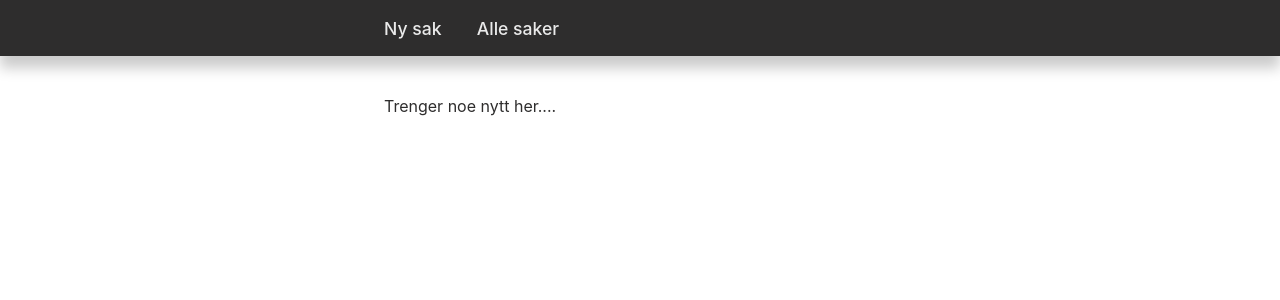
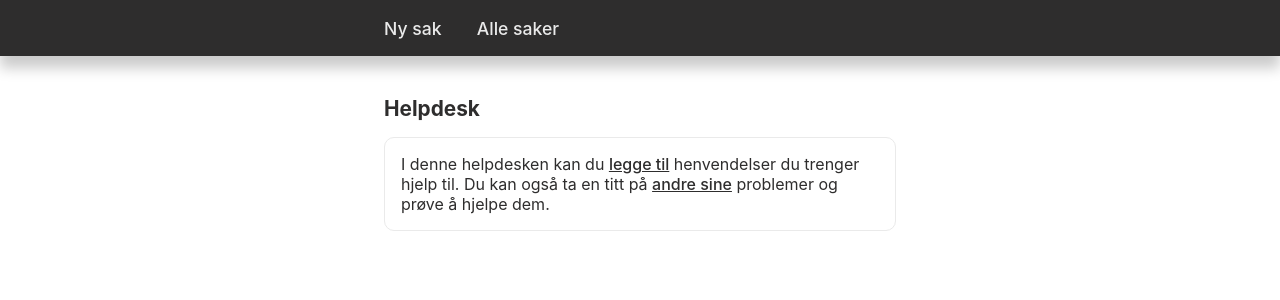
Before and after one commit to toremeek/WebapplikasjonerEksamen2021, a Next.js app in the folder helpdesk/: page / in a window 1280 px wide. Shown: the top 300 px of the page. Built offline with nearby package versions, Linux system fonts and the light colour scheme.

Commit message:
Lag til noe teskt med lenker på hjem siden

```diff
--- a/helpdesk/pages/index.js
+++ b/helpdesk/pages/index.js
@@ -1,4 +1,20 @@
-// TODO: Lage en side som henter én issue (siste?)
-export default function Home() {
-  return <p>Trenger noe nytt her....</p>
-}
+import Link from 'next/link'
+
+const Home = () => (
+  <>
+    <h1>Helpdesk</h1>
+    <p className="wrapper border light">
+      I denne helpdesken kan du{' '}
+      <Link href="/new-issue">
+        <a>legge til</a>
+      </Link>{' '}
+      henvendelser du trenger hjelp til. Du kan også ta en titt på{' '}
+      <Link href="/all-issues">
+        <a>andre sine</a>
+      </Link>{' '}
+      problemer og prøve å hjelpe dem.
+    </p>
+  </>
+)
+
+export default Home
```
